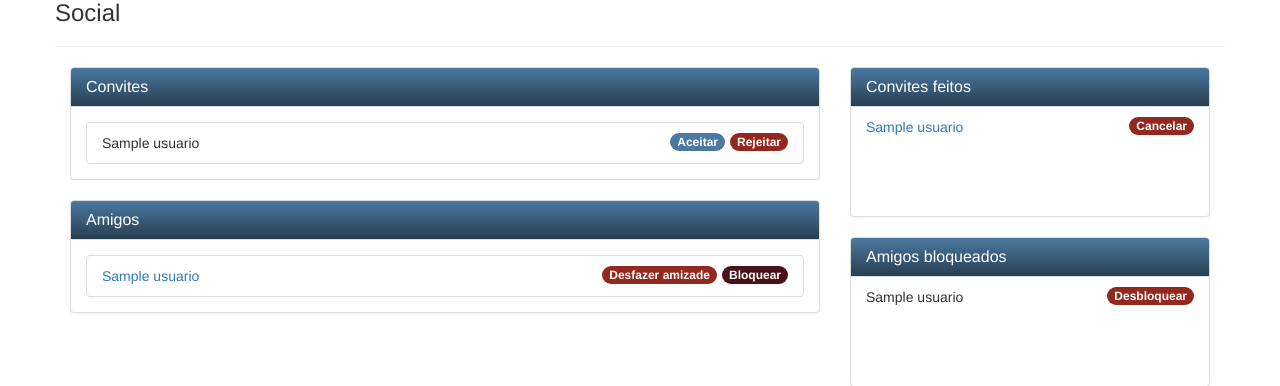
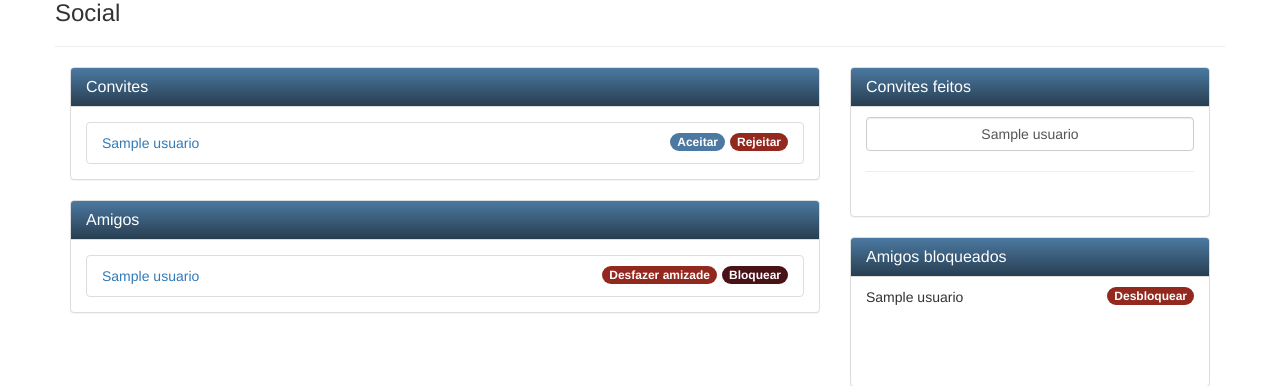
Before and after one commit to danielmessi13/ProjetoFinalPRO-INT, a Django app: page /amigos/convites in a window 1280 px wide; the page is wider, and only the part inside the window is pictured. Shown: the part 85-471 px from the top of that part. Run offline with Django 3.2, Linux system fonts and the light colour scheme; a user stored in the database is signed in; tables that the repository leaves empty hold one stand-in row (values such as "Sample post"); some libraries are stand-ins or nearby versions.

Commit message:
Perfil Amigo, Fix convite na tela amigo

```diff
--- a/ProjetoFinal/social/templates/amigos.html
+++ b/ProjetoFinal/social/templates/amigos.html
@@ -18,7 +18,8 @@
                         <ul class="list-group">
                             {% if convites %}
                                 {% for convite in convites %}
-                                    <li class="list-group-item">{{convite.solicitante.nome}}
+                                    <li class="list-group-item">
+                                        <a href="{% url 'perfil_usuario' convite.solicitante.id %}">{{convite.solicitante.nome}}</a>
                                         <a href="{% url 'rejeitar' convite.id %}" class="badge badge-primary badge-pill" style="background: #93291E">Rejeitar</a>
                                         <a href="{% url 'aceitar' convite.id %}" class="badge badge-danger badge-pill" style="background: #4B79A1">Aceitar</a>
                                     </li>
--- a/ProjetoFinal/social/templates/inc/widget-convites.html
+++ b/ProjetoFinal/social/templates/inc/widget-convites.html
@@ -6,9 +6,9 @@
 
     <ul class="list-group" style=" overflow-y: scroll; height: 73%" >
         {% for convite in request.user.perfil.convites_feitos.all %}
-            <li class="list-group-item">
-                <a class="" href="{% url 'perfil_usuario' convite.convidado.id %}">{{ convite.convidado.nome }} </a>
-                <a href="{% url 'cancelar_convite' convite.id %}" class="badge" style="background: #93291E; float: right">Cancelar</a>
+            <li class="list-group-item" style="text-align: center">
+                <a class="form-control" href="{% url 'perfil_usuario' convite.convidado.id %}">{{ convite.convidado.nome }} </a>
+                <hr>
             </li>
         {% endfor %}
     </ul>
--- a/ProjetoFinal/social/views.py
+++ b/ProjetoFinal/social/views.py
@@ -17,7 +17,7 @@ from .forms import *
 
 @login_required
 def index(request):
-    return render(request, 'home.html' , {'usuario': usuario_logado(request)})
+    return render(request, 'home.html', {'usuario': usuario_logado(request)})
 
 
 @login_required
@@ -76,7 +76,7 @@ def pesquisar_amigo(request):
         .objects \
         .filter(nome__contains=pesquisa) \
         .exclude(nome=usuario.nome) \
-        .exclude(amigos__in=[usuario])
+        .exclude(amigos__in=[usuario]).exclude(usuarios_bloqueados__in=[usuario])
 
     convites = Convite.objects.filter(solicitante=usuario, convidado__in=resultado)
 
@@ -136,35 +136,29 @@ def rejeitar(request, id):
 
 @login_required
 def cancelar_convite(request, id):
-    try:
-        convite = Convite.objects.get(id=id)
-
-    except ObjectDoesNotExist:
-
-        usuario = Usuario.objects.get(id=id)
-        convite = Convite.objects.get(convidado=usuario, solicitante=request.user.perfil)
-
-    convite.delete()
-
+    usuario = Usuario.objects.get(id=id)
+    convite = Convite.objects.filter(convidado=usuario, solicitante=request.user.perfil)
+    convite = convite[0]
+    convite.recusar()
     return redirect('convites')
 
 
 @login_required
 def perfil_usuario(request, id):
-
     amigo = False
     convidado = False
 
     usuario = Usuario.objects.get(id=id)
     if usuario.amigos.filter(nome=request.user.perfil.nome):
         amigo = True
-    if usuario.convites_recebidos.filter(solicitante=request.user.perfil):
+    if usuario.convites_recebidos.filter(solicitante=request.user.perfil, convidado=usuario):
+
         convidado = True
 
     context = {
         'perfil': True,
         'usuario': usuario,
-        'amigo' : amigo,
+        'amigo': amigo,
         'convidado': convidado,
     }
     return render(request, 'perfil_usuario.html', context)
```
Also changed, not shown: ProjetoFinal/social/templates/perfil_usuario.html (+6 -5 lines).
